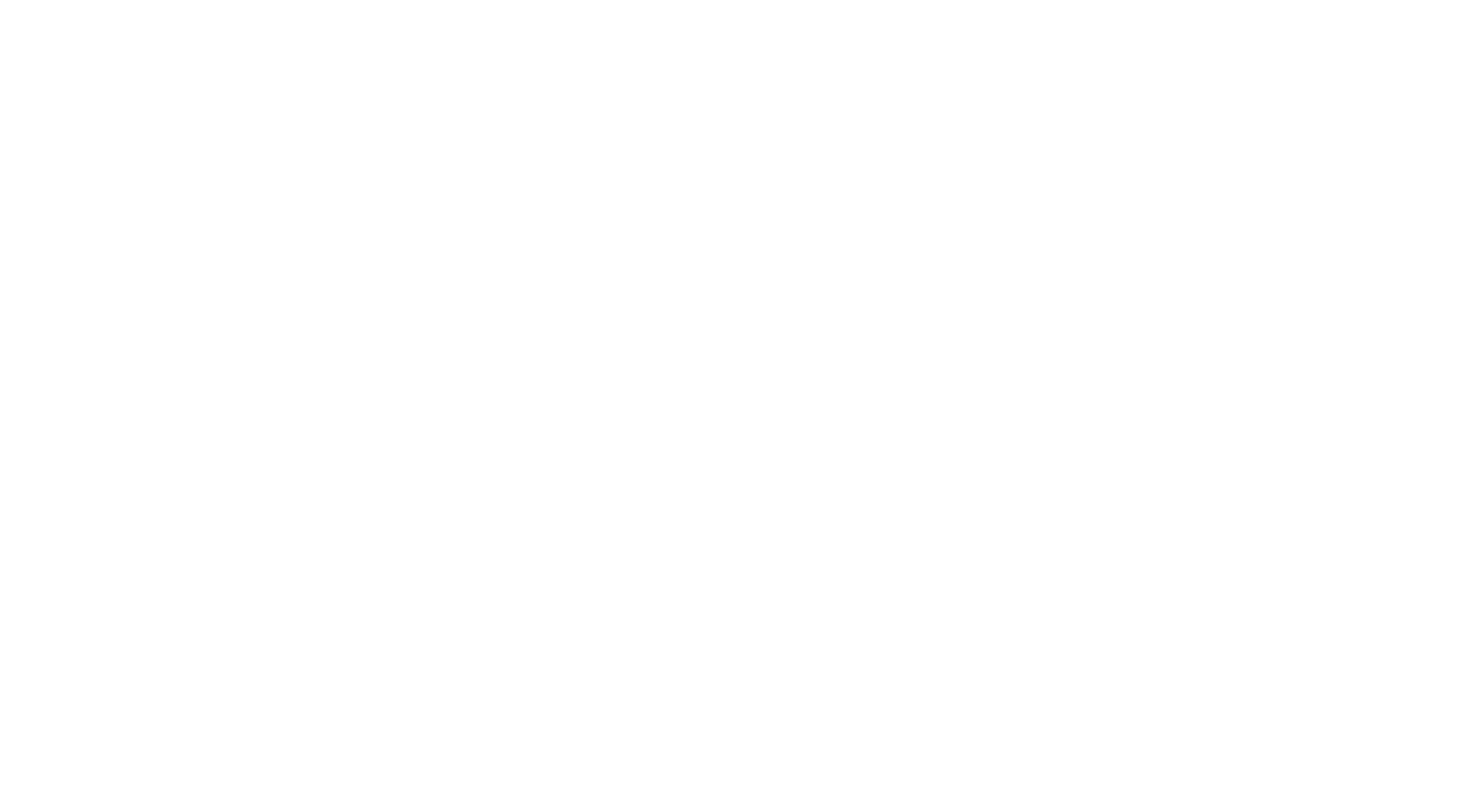
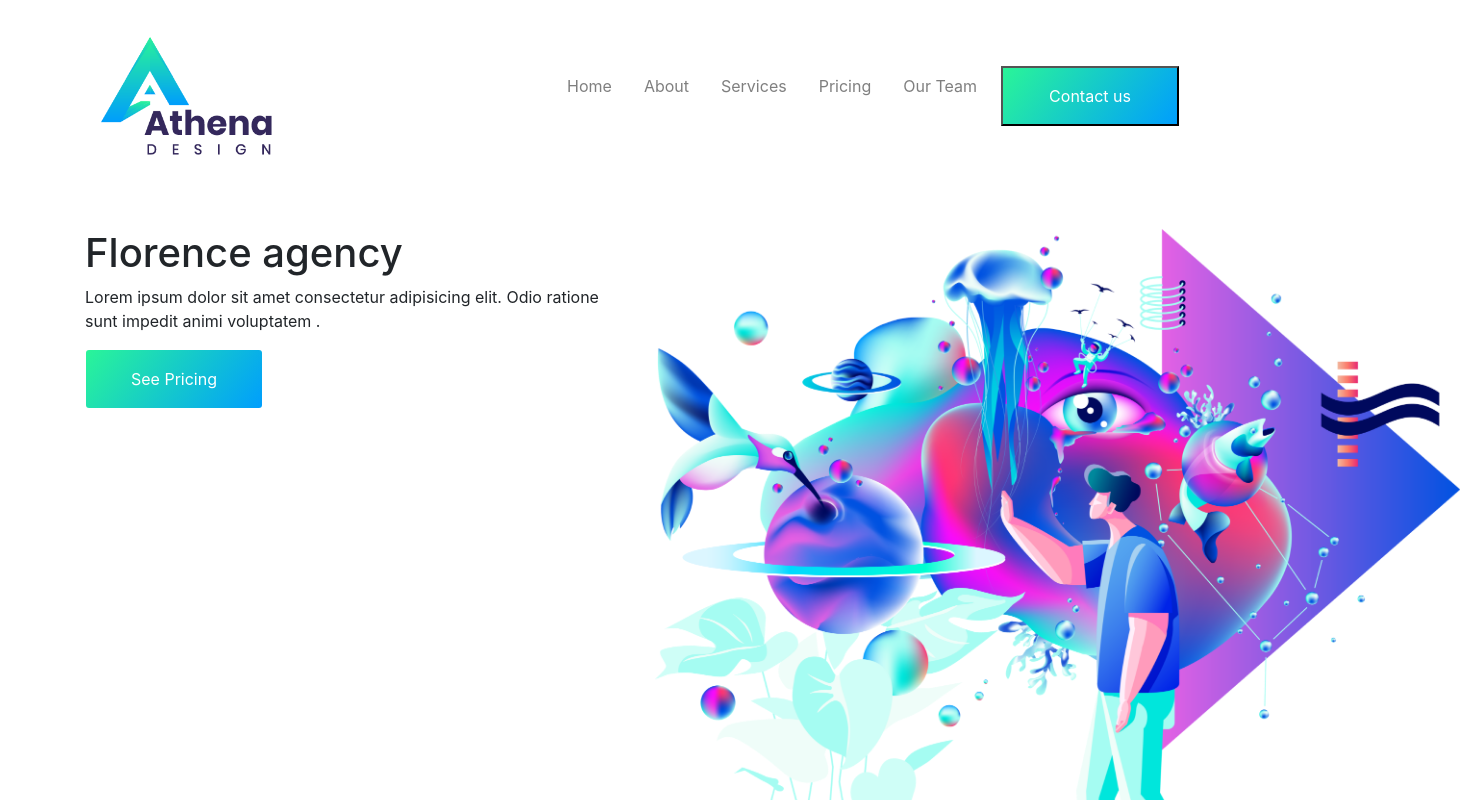
Before and after one commit to WebKawsar/team-project-athena-client, a React (Create React App) app: page / in a window 1280 px wide. Shown: the top 800 px of the page, 1460 px wide, since content can reach past the window. Built offline with nearby package versions, Linux system fonts and the light colour scheme.

Commit message:
navbar and header section initially done

```diff
--- a/src/App.js
+++ b/src/App.js
@@ -1,13 +1,12 @@
-import logo from './logo.svg';
-import './App.css';
-import 'bootstrap/dist/css/bootstrap.min.css';
-
-
+import logo from "./logo.svg";
+import "./App.css";
+import "bootstrap/dist/css/bootstrap.min.css";
+import Home from "./Components/Home/Home/Home";
 
 function App() {
   return (
     <>
-
+      <Home></Home>
     </>
   );
 }
--- /dev/null
+++ b/src/Components/Home/HeaderMain/HeaderMain.css
@@ -0,0 +1,9 @@
+.header-main{
+    margin-top:61px;
+  }
+
+  .header-img{
+    width: 805px;
+height: 684px;
+    opacity: 1;
+  }
--- /dev/null
+++ b/src/Components/Home/HeaderMain/HeaderMain.js
@@ -0,0 +1,24 @@
+import React from "react";
+import "./HeaderMain.css";
+import headerImg from "../../../athena-design-resources/Illustration/header-img.png";
+const HeaderMain = () => {
+  return (
+    <main className="container header-main mt-10">
+      <div className="row">
+        <div className="col-md-6">
+          <h1>Florence agency</h1>
+          <p>
+            Lorem ipsum dolor sit amet consectetur adipisicing elit. Odio
+            ratione sunt impedit animi voluptatem .
+          </p>
+          <button className="btn green-btn">See Pricing</button>
+        </div>
+        <div className="col-md-4  ">
+          <img className="header-img" src={headerImg} alt="" />
+        </div>
+      </div>
+    </main>
+  );
+};
+
+export default HeaderMain;
--- /dev/null
+++ b/src/Components/Home/Home/Home.js
@@ -0,0 +1,14 @@
+import React from "react";
+import HeaderMain from "../HeaderMain/HeaderMain";
+import NavBar from "../NavBar/NavBar";
+
+const Home = () => {
+  return (
+    <div>
+      <NavBar></NavBar>
+      <HeaderMain></HeaderMain>
+    </div>
+  );
+};
+
+export default Home;
--- /dev/null
+++ b/src/Components/Home/NavBar/NavBar.css
@@ -0,0 +1,13 @@
+.green-btn{
+    width: 178px;
+height: 60px;
+background: transparent linear-gradient(128deg, #2AF598 0%, #009EFD 100%) 0% 0% no-repeat padding-box;
+opacity: 1;
+color:white;
+}
+
+.logo{
+    width: 171px;
+height: 118px;
+opacity: 1;
+}
--- /dev/null
+++ b/src/Components/Home/NavBar/NavBar.js
@@ -0,0 +1,29 @@
+import React from "react";
+import "./NavBar.css";
+import { Nav, Navbar } from "react-bootstrap";
+import logo from "../../../athena-design-resources/Illustration/logo.png";
+const NavBar = () => {
+  return (
+    <nav className="pt-4 container nav-text">
+      <Navbar bg="transparent" expand="lg">
+        <Navbar.Brand href="#home">
+          {" "}
+          <img className="logo" src={logo} alt="" />{" "}
+        </Navbar.Brand>
+        <Navbar.Toggle aria-controls="basic-navbar-nav" />
+        <Navbar.Collapse id="basic-navbar-nav">
+          <Nav className="ml-auto">
+            <Nav.Link className="mr-3">Home</Nav.Link>
+            <Nav.Link className="mr-3">About</Nav.Link>
+            <Nav.Link className="mr-3">Services</Nav.Link>
+            <Nav.Link className="mr-3">Pricing</Nav.Link>
+            <Nav.Link className="mr-3">Our Team</Nav.Link>
+            <button className="green-btn">Contact us</button>
+          </Nav>
+        </Navbar.Collapse>
+      </Navbar>
+    </nav>
+  );
+};
+
+export default NavBar;
```
Also changed, not shown: src/Components/Home/Home.js (deleted, +0 -13 lines), src/athena-design-resources/Illustration/header-img.png (renamed from src/athena-design-resources/Illustration/16 [Converted]@2x.png), src/athena-design-resources/Illustration/logo.png (renamed from src/athena-design-resources/Illustration/Group 86.png).
